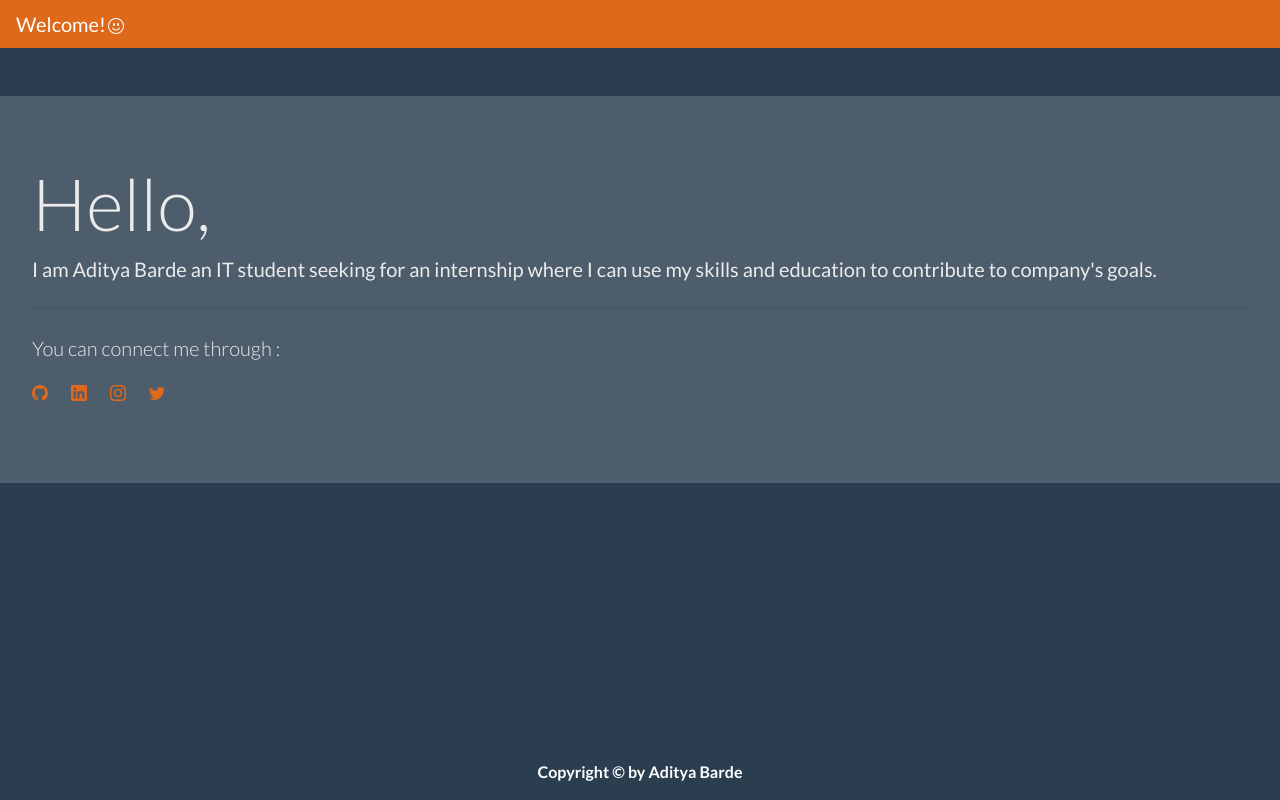
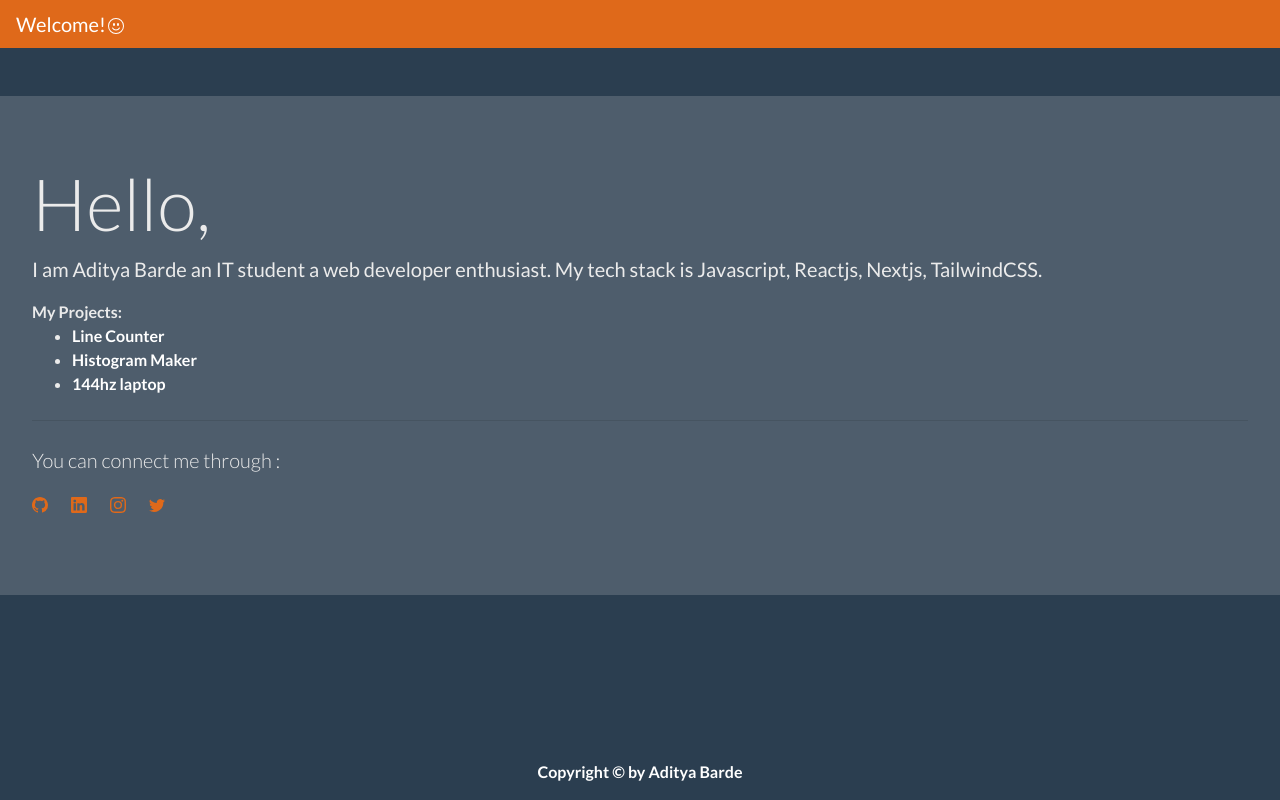
Before and after one commit to AdityaAB4/Aditya-Barde-Info, a plain HTML site: page index.html in a window 1280 px wide. Drawn offline with nearby package versions, Linux system fonts and the light colour scheme.

Commit message:
minor changes

```diff
--- a/index.html
+++ b/index.html
@@ -20,8 +20,15 @@
       <br>
       <div class="jumbotron">
         <h1 class="display-3">Hello,</h1>
-        <p class="lead"><strong>I am Aditya Barde an IT student seeking for an internship where I can use my skills and education
-            to contribute to company's goals.</p>
+        <p class="lead"><strong>I am Aditya Barde an IT student a web developer enthusiast. My tech stack is Javascript, Reactjs, Nextjs, TailwindCSS. </p>
+        <div>My Projects:</div>
+        <ul>
+          <li><a href="http://linecounter.co/"><span class="text-white">Line Counter </span> </a></li>
+          <li><a href="https://histogrammaker.co/"><span class="text-white">Histogram Maker </span></a></li>
+          <li><a href="https://144hzlaptop.com/"><span class="text-white">144hz laptop </span> </a></li>
+        </ul>
+
+
         <hr class="my-4">
 
         <p class="lead">You can connect me through : </p>
```
